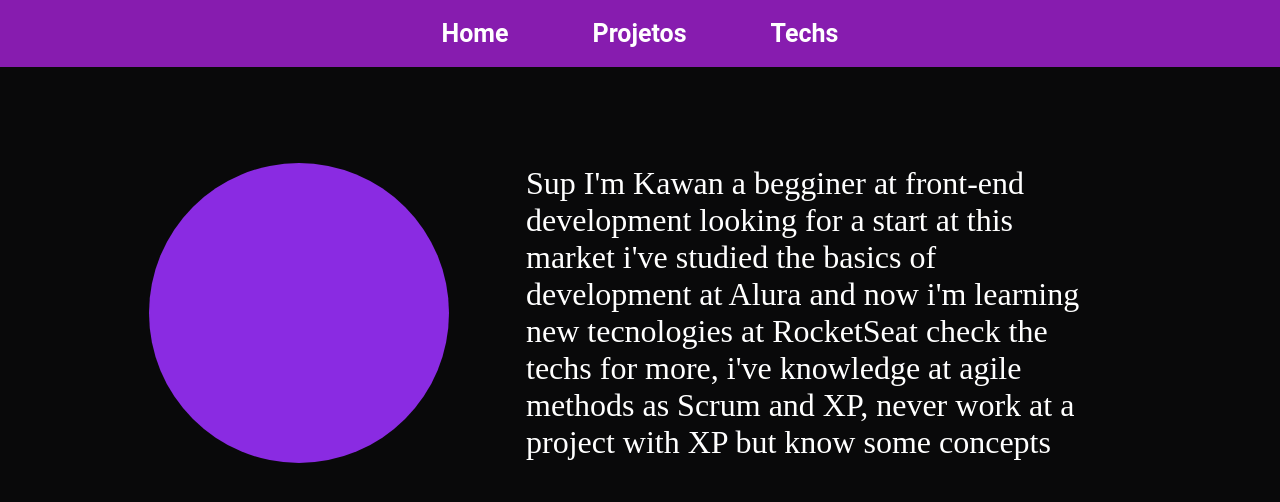
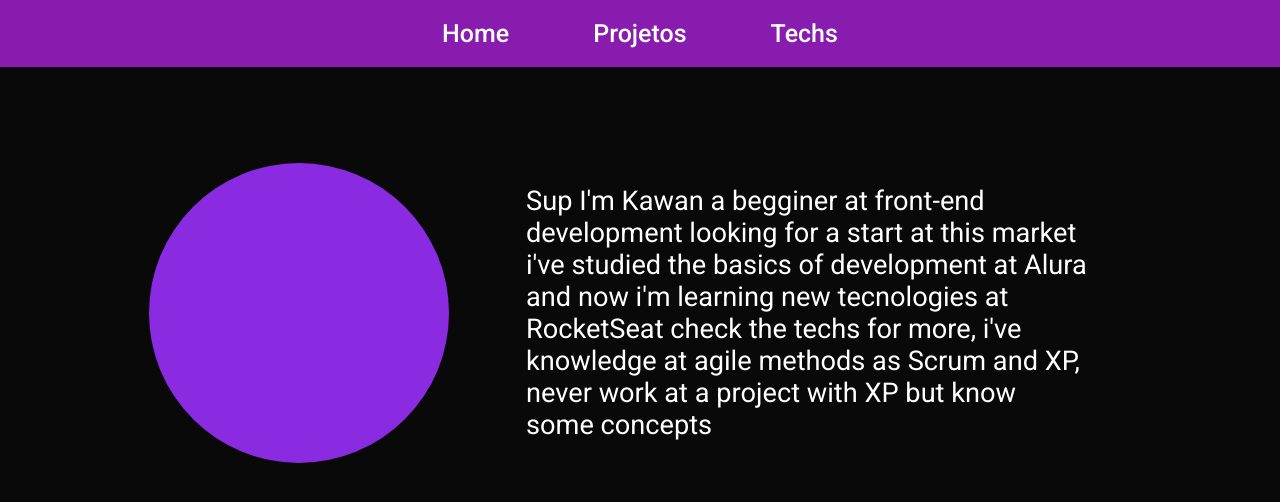
Before and after one commit to KawanHSB/portfolio, a React (Vite) app: page / in a window 1280 px wide. Shown: the top 502 px of the page. Built offline with nearby package versions, Linux system fonts and the light colour scheme.

Commit message:
font import

```diff
--- a/index.html
+++ b/index.html
@@ -1,6 +1,9 @@
 <!DOCTYPE html>
 <html lang="en">
   <head>
+    <link rel="preconnect" href="https://fonts.googleapis.com">
+    <link rel="preconnect" href="https://fonts.gstatic.com" crossorigin>
+    <link href="https://fonts.googleapis.com/css2?family=Roboto:wght@300;400;500&display=swap" rel="stylesheet">
     <meta charset="UTF-8" />
     <link rel="icon" type="image/svg+xml" href="/vite.svg" />
     <meta name="viewport" content="width=device-width, initial-scale=1.0" />
--- a/package.json
+++ b/package.json
@@ -9,8 +9,10 @@
     "preview": "vite preview"
   },
   "dependencies": {
+    "@react-icons/all-files": "^4.1.0",
     "react": "^18.2.0",
     "react-dom": "^18.2.0",
+    "react-icons": "^4.6.0",
     "sass": "^1.56.1"
   },
   "devDependencies": {
--- a/src/components/Header/styles.module.scss
+++ b/src/components/Header/styles.module.scss
@@ -10,5 +10,6 @@
         padding-right: 2.625rem;
         padding-left: 2.625rem;
         font-size: 1.563rem;
+        font-weight: 500;
     }
 }
--- a/src/components/HomeContent/index.tsx
+++ b/src/components/HomeContent/index.tsx
@@ -1,8 +1,10 @@
 import styles from "./styles.module.scss"
 import "../../assets/kawan.png"
+import {  } from "react-icons"
 
 export function HomeContent() {
     return (
+        <div>
             <div className={styles.wraper}>
                 <span className={styles.image}/>
                 <p>
@@ -14,5 +16,11 @@ export function HomeContent() {
                     never work at a project with XP but know some concepts
                 </p>
             </div>
+            <div>
+                <a href="https://github.com/KawanHSB"></a>
+                <a href=""></a>
+            </div>
+        </div>
+
     )
 }
--- a/src/components/HomeContent/styles.module.scss
+++ b/src/components/HomeContent/styles.module.scss
@@ -7,8 +7,9 @@
     p {
         color: var(--white);
         width: 40rem;
-        font-size: 2rem;
+        font-size: 1.7rem;
         padding-left: 4.813rem;
+        font-weight: 400;
     }
 }
 
--- a/src/styles/global.scss
+++ b/src/styles/global.scss
@@ -18,6 +18,6 @@ body {
     background: var(--black-100);
 }
 
-h1, textarea, input {
-    font-family: roboto, sans-serif;
+h1, textarea, input, p {
+    font-family: Roboto, sans-serif;
 }
```
Also changed, not shown: 1 other file (tests, documents, lock files or other folders). Lines whose indentation alone changed are shown as unchanged.
